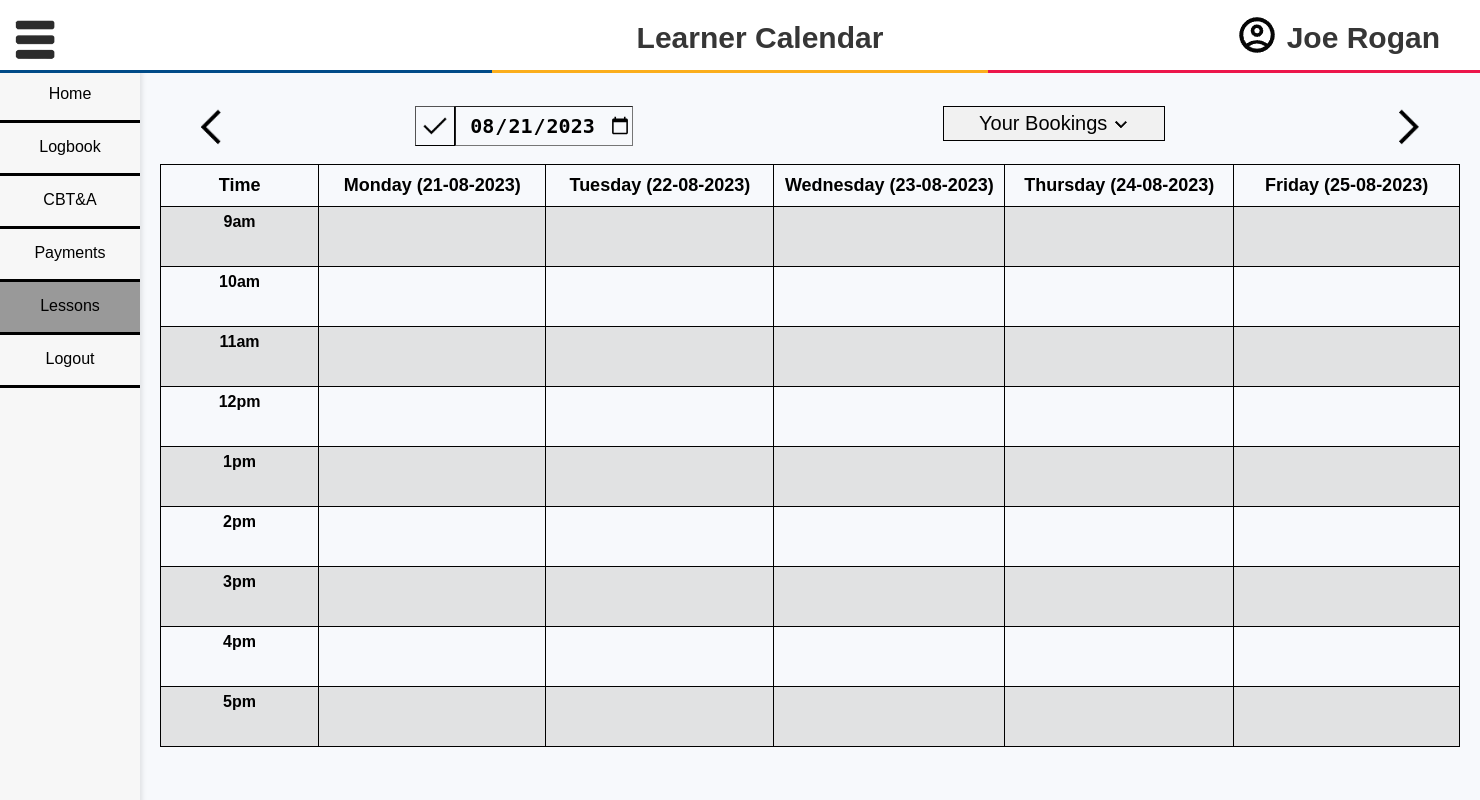
After one commit to TheLastLaugh/TLDR, a PHP site: page /lessons/learner-calendar.php in a window 1480 px wide. The commit adds this page. Run offline with PHP 8.4, Linux system fonts and the light colour scheme; a user stored in the database is signed in; data comes from the database, SQL or seed files in the repository.

Commit message:
FUCK MY LIFE THIS ACTUALLY FUCKING SUCKS

```diff
--- a/inc/sidebar.inc.php
+++ b/inc/sidebar.inc.php
@@ -22,7 +22,7 @@
                 <li><a href='../students/logbook.php'>Logbook</a></li>
                 <li><a href='../students/cbt&a.php'>CBT&A</a></li>
                 <li><a href='../payments/payments.php'>Payments</a></li>
-                <li><a href='../lessons/lessons.php'>Lessons</a></li>
+                <li><a href='../lessons/learner-calendar.php'>Lessons</a></li>
                 <li><a href='../login/logout.php'>Logout</a></li>
             </ul>";
         } elseif ($_SESSION['user_type'] == 'qsd') {
--- /dev/null
+++ b/lessons/learner-calendar.php
@@ -0,0 +1,273 @@
+ <?php
+// Initialize the session
+session_start();
+
+// Check if the user is logged in, if not, send them back to the login page
+if (!isset($_SESSION['loggedin']) || $_SESSION['loggedin'] !== true) {
+    header("Location: ../login/index.php");
+    exit;
+}
+// If the user isn't a learner, don't give them access to this page
+else if ($_SESSION['user_type'] != 'learner') {
+    header("Location: ../dashboard/welcome.php");
+    exit;
+}
+
+function getUpcomingLessons($user_id, $conn,$date,$time) {
+    $sql = "SELECT b.*, u.username FROM bookings AS b JOIN users as u on b.instructor_id = u.id WHERE b.learner_id = ? AND b.booking_date = ? AND b.booking_time = ?";
+    $statement = mysqli_stmt_init($conn);
+    mysqli_stmt_prepare($statement, $sql);
+    mysqli_stmt_bind_param($statement,'iss', $user_id ,$date, $time);
+    mysqli_stmt_execute($statement);
+    $result = mysqli_stmt_get_result($statement);
+    if($row = mysqli_fetch_assoc($result)){
+        echo("<td class = \"booked\"><b>".$row["username"]."</b><br>".$row["pickup_location"]."</td>");
+        return true;
+    }
+}
+
+// Uses the database connection and sidebar file
+require_once "../inc/dbconn.inc.php";
+include_once "../inc/sidebar.inc.php";
+
+function getInstructors($conn,$date){
+    $instructorSQL = "SELECT username, id FROM users WHERE user_type = \"instructor\"";
+    $instructorSTATE = mysqli_stmt_init($conn);
+    mysqli_stmt_prepare($instructorSTATE, $instructorSQL);
+    mysqli_stmt_execute($instructorSTATE);
+    $result = mysqli_stmt_get_result($instructorSTATE);
+
+
+    while($row = mysqli_fetch_assoc($result)){
+        if(isset($_GET['instructor'])){
+            $placeholder = str_replace( '-',' ',$_GET['instructor']);
+        } else {
+            $placeholder = null;
+            $_SESSION["instructor_id"] = -1;
+        }
+        if($row["username"] != $placeholder){
+            $instructorName = str_replace( ' ','-',$row["username"]);
+            echo("<a href = learner-calendar.php?date=".$date."&instructor=". $instructorName . "><b>".$row["username"]."</b></a>");
+        } else {
+            $_SESSION["instructor_id"] = $row["id"];
+        }
+    }
+    if($placeholder != null){
+        echo("<a href = learner-calendar.php?date=".$date.">Your Bookings" . "</a");
+    }
+}
+
+function fill_cell($conn, $date, $time){
+        if($_SESSION["instructor_id"] == -1){
+            if(!getUpcomingLessons($_SESSION["userid"],$conn,$date,$time)){
+                $sql = "SELECT booking_id FROM bookings WHERE booking_date = ? AND booking_time = ? AND instructor_id = ?";
+                $statement = mysqli_stmt_init($conn);
+                mysqli_stmt_prepare($statement, $sql);
+                mysqli_stmt_bind_param($statement,'ssi',$date, $time, $_SESSION["instructor_id"]);
+                mysqli_stmt_execute($statement);
+                $result = mysqli_stmt_get_result($statement);
+
+
+                echo("
+                        <td class = \"used\">
+                            <form action=\"lessons.php?date=".$date.'&time='.$time."\">
+                                <input type = \"hidden\" name= \"date\" value = \"".$date."\" ></input>
+                                <input type = \"hidden\" name= \"instructorID\" value = \"".$_SESSION["instructor_id"]."\" ></input>
+                                <input type = \"submit\" class = \"cell_button\" name = \"time\" value = \"".$time."\"></input>
+                            </form>
+                        </td>
+                    ");
+            }
+            return;
+        }
+
+                $sql = "SELECT booking_id FROM bookings WHERE booking_date = ? AND booking_time = ? AND instructor_id = ?";
+                $statement = mysqli_stmt_init($conn);
+                mysqli_stmt_prepare($statement, $sql);
+                mysqli_stmt_bind_param($statement,'ssi',$date, $time, $_SESSION["instructor_id"]);
+                mysqli_stmt_execute($statement);
+                $result = mysqli_stmt_get_result($statement);
+
+                if(mysqli_num_rows($result) == 1){
+                    echo("<td class = \"full\"></td>");
+                    return;
+                }
+
+
+                echo("
+                        <td class = \"used\">
+                            <form action=\"lessons.php?date=".$date.'&time='.$time."\">
+                                <input type = \"hidden\" name= \"date\" value = \"".$date."\" ></input>
+                                <input type = \"hidden\" name= \"instructorID\" value = \"".$_SESSION["instructor_id"]."\" ></input>
+                                <input type = \"submit\" class = \"cell_button\" name = \"time\" value = \"".$time."\"></input>
+                            </form>
+                        </td>
+                    ");
+
+}
+
+function get_learner_name($user_id, $conn){
+    $sql = "SELECT username FROM users WHERE id = $user_id";
+    $value = mysqli_fetch_assoc(mysqli_query($conn, $sql));
+    return $value["username"];
+}
+
+function fill_row($conn,$current_date,$time){
+    for($i = 0; $i < 5; $i++){
+        fill_cell($conn,date('Y-m-d', strtotime('+'.$i.' day',strtotime($current_date))),$time);
+    }
+}
+
+
+function left_press($date){
+    $date = date('d-m-Y', strtotime('-7 days',strtotime($date)));
+    return $date;
+}
+function right_press($date){
+    $date = date('d-m-Y', strtotime('+7 days',strtotime($date)));
+    return $date;
+}
+
+
+date_default_timezone_set("Australia/Adelaide");
+#GET MONDAY OF WEEK
+if(isset($_GET['date'])){
+    $current_date = date('d-m-Y', strtotime($_GET['date']));
+}
+else{
+    $current_date = date('d-m-Y');
+}
+$current_day = date("l",strtotime($current_date));
+
+if($current_day == "Saturday"){
+    $current_date = date('d-m-Y', strtotime('+2 days'));
+    $current_day = date("l",$current_date);
+}
+else if($current_day == "Sunday"){
+    $current_date = date('d-m-Y', strtotime('+1 days'));
+    $current_day = date("l",$current_date);
+}
+else {
+    while($current_day != "Monday"){
+        $current_date = date('d-m-Y', strtotime('-1 day',strtotime($current_date)));
+        $current_day = date("l", strtotime($current_date));
+    }
+}
+
+$_POST['monday_date'] = $current_date;
+
+if(isset($_GET['instructor'])){
+    $filter = str_replace('-', ' ', $_GET['instructor']);
+} else {
+    $filter = "Your Bookings";
+    $instructorID = null;
+}
+?>
+
+
+<!DOCTYPE html>
+<html lang="en">
+<head>
+    <meta charset="UTF-8">
+    <meta http-equiv="X-UA-Compatible" content="IE=edge">
+    <meta name="author" content="Darcy Foster" />
+    <meta name="viewport" content="width=device-width, initial-scale=1.0">
+    <title>Lessons</title>
+    <link rel="stylesheet" href="../styles/styles.css"/>
+    <link rel="stylesheet" href="../styles/calendar.css"/>
+    <script src = "../scripts/dropdown.js" ></script>
+</head>
+<body>
+    <div id = 'content'>
+
+        <div id = 'calendar-menu' >
+            <form  id = "leftIcon"  action = "learner-calendar.php" method="get" >
+                <button type = "submit" name="date" value = <?php echo(date("d-m-Y", strtotime("-7 days",strtotime($current_date)))) ?> formmethod="get" >
+                    <img type = "image"src = "../images/arrow_back.png" alt = "Left Icon" style = "width:40px;height:40px;">
+                </button>
+            </form>
+            <form  id = "rightIcon"  action = "learner-calendar.php" method="get" >
+                <button type = "submit" name="date" value = <?php echo(date("d-m-Y", strtotime("+7 days",strtotime($current_date)))) ?> formmethod="get">
+                    <img type = "image"src = "../images/arrow_forward.png" alt = "Left Icon" style = "width:40px;height:40px;">
+                </button>
+            </form>
+            <form id = "change-date" action = "learner-calendar.php" method="get">
+                <input type="date" id = "date-picker" name = "date" value = "<?php echo(date("Y-m-d",strtotime($current_date)))?>">
+                <input type="hidden" name = "instructor" value = "<?php echo($filter);?>">
+                <input type = "submit" id = "accept-date" value = "">
+            </form>
+
+                <div class = "dropdown">
+                    <button id = "studentBtn" class = "dropbtn" onclick="dropdown()"> <?php echo($filter) ?> <img src = "../images/dropdown-Icon.png" /></button>
+                    <div class = "dropdown-content" id = "myDropdown">
+                        <?php getInstructors($conn,$current_date,)  ?>
+                    </div>
+                </div>
+
+
+
+
+
+        </div>
+
+        <table>
+            <tr> <!-- Header -->
+                <th id = 'time-header'>Time</th>
+                <th>Monday <?php echo('('.$current_date.')')  ?></th>
+                <th>Tuesday <?php echo('('. date('d-m-Y', strtotime('+1 day',strtotime($current_date)))).')'?></th>
+                <th>Wednesday <?php echo('('. date('d-m-Y', strtotime('+2 day',strtotime($current_date)))).')'?></th>
+                <th>Thursday <?php echo('('. date('d-m-Y', strtotime('+3 day',strtotime($current_date)))).')'?></th>
+                <th>Friday <?php echo('('. date('d-m-Y', strtotime('+4 day',strtotime($current_date)))).')'?></th>
+            </tr>
+
+            <tr>
+                <td class = "time">9am</td>
+                <?php echo(fill_row($conn,$current_date,"9:00:00"))?>
+            </tr>
+
+            <tr>
+                <td class = "time">10am</td>
+                <?php echo(fill_row($conn,$current_date,"10:00:00"))?>
+            </tr>
+
+            <tr>
+                <td class = "time">11am</td>
+                <?php echo(fill_row($conn,$current_date,"11:00:00"))?>
+            </tr>
+
+            <tr>
+                <td class = "time">12pm</td>
+                <?php echo(fill_row($conn,$current_date,"12:00:00"))?>
+            </tr>
+
+            <tr>
+                <td class = "time">1pm</td>
+                <?php echo(fill_row($conn,$current_date,"13:00:00"))?>
+            </tr>
+
+            <tr>
+                <td class = "time">2pm</td>
+                <?php echo(fill_row($conn,$current_date,"14:00:00"))?>
+            </tr>
+
+            <tr>
+                <td class = "time">3pm</td>
+                <?php echo(fill_row($conn,$current_date,"15:00:00"))?>
+            </tr>
+
+            <tr>
+                <td class = "time">4pm</td>
+                <?php echo(fill_row($conn,$current_date,"16:00:00"))?>
+            </tr>
+
+            <tr>
+                <td class = "time">5pm</td>
+                <?php echo(fill_row($conn,$current_date,"17:00:00"))?>
+            </tr>
+
+
+
+        </table>
+    </div>
+</body>
+</html>
--- a/styles/calendar.css
+++ b/styles/calendar.css
@@ -30,11 +30,74 @@ th{
     width:150px;
 }
 
+#date-picker{
+    height: 40px;
+    font-size: 20px;
+    right: 60%;
+    font-weight: bold;
+    text-align: center;
+    float: right;
+    position: relative;
+
+    border-width: 1px;
+    background-color: transparent;
+}
+#accept-date{
+    width: 40px;
+    height: 40px;
+    border-width: 1px;
+    background-color: transparent;
+
+    background-image: url(../images/tick.png);
+    background-repeat: no-repeat;
+    background-position: center;
+    background-size: 90%;
+
+
+    right: 60%;
+    float: right;
+    position: relative;
+}
+
+
+.full{
+    background-color: rgba(255, 0, 0, 0.626);
+}
+.booked{
+    background-color: rgba(0, 199, 0, 0.614);
+}
+.used{
+    padding: 0px;
+}
+.used > form{
+    width: 100%;
+    height: 100%;
+    margin: 0px;
+}
+
+.cell_button{
+    width: 100%;
+    margin: 0px;
+    height: 100%;
+    background-color: transparent;
+    color: transparent;
+    border:none;
+}
+.cell_button:hover{
+    background-color: #93939348;
+}
+
 
 #calendar-menu{
     height: 50px;
     width:1250px;
     margin:auto;
+    display: block;
+}
+
+.dropdown{
+    position: relative;
+    float: right;
 }
 
 #leftIcon{
@@ -52,21 +115,16 @@ form{
     background-color: transparent;
     cursor: pointer;
 }
+
 .time{
     margin: auto;
     padding: 6px;
     font-weight: bold;
     vertical-align: top;
 }
+
 #rightIcon{
     float: right;
-    position: relative;
-    right: 10px;
+    position:relative;
     cursor: pointer;
 }
-#gearIcon{
-    float: right;
-    position: relative;
-    right: 20px;
-    cursor: pointer;
-}
--- a/styles/lesson-bookings-styles.css
+++ b/styles/lesson-bookings-styles.css
@@ -7,7 +7,7 @@ body {
 
 h1 {
     text-align: center;
-    margin-top: 50px;
+
     margin-bottom: 40px;
     color: #4a4a4a;
     font-size: 24px;
@@ -60,7 +60,8 @@ select {
     color: white;
     margin: auto;
     padding: 15px 20px;
-    width: 40%;
+    display: block;
+    width: 200px;
     border: none;
     border-radius: 5px;
     cursor: pointer;
--- a/styles/payments-styles.css
+++ b/styles/payments-styles.css
@@ -1,5 +1,4 @@
 body {
-    background-color: #f7f9fc;
     color: #333;
     font-size: 16px;
     line-height: 1.5;
--- a/styles/styles.css
+++ b/styles/styles.css
@@ -1,5 +1,6 @@
 body {
   font-family: Arial, sans-serif;
+  background-color: #f7f9fc;
   margin: 0;
   padding: 0;
 }
@@ -84,6 +85,15 @@ body > #content {
   border-right-style: solid;
 }
 
+.boxed {
+  width: 80%;
+  max-width: 500px;
+  margin: 0 auto;
+  background: #ffffff;
+  padding: 20px;
+  border-radius: 8px;
+  box-shadow: 0 4px 6px rgba(0, 0, 0, 0.1);
+}
 
 .stats-container {
   display: grid;
```
Also changed, not shown: dashboard/welcome.js (+0 -21 lines), lessons/choose-time.php (added, +33 -0 lines), lessons/lessons.php (+15 -5 lines), payments/payments.php (+0 -22 lines), scripts/dropdown.js (added, +20 -0 lines), calendar/calendar.js (deleted), images/tick.png (added).
